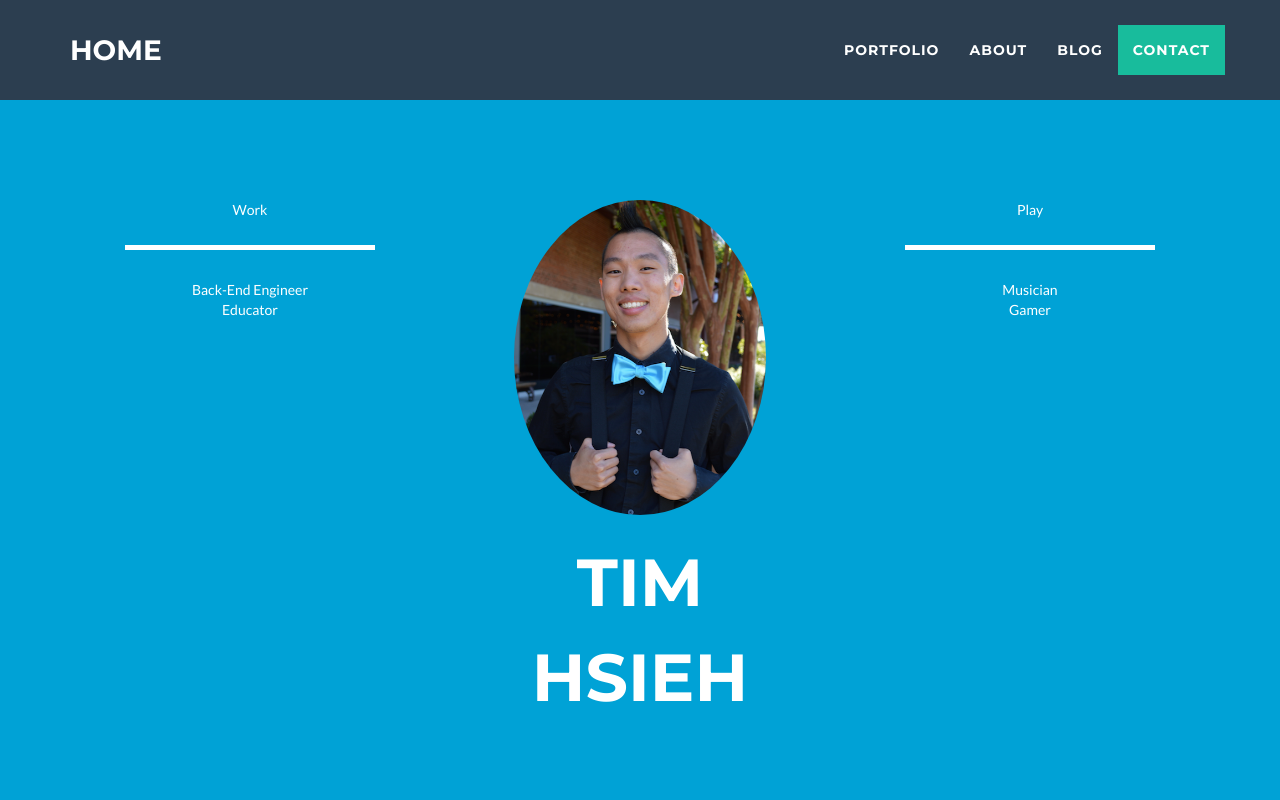
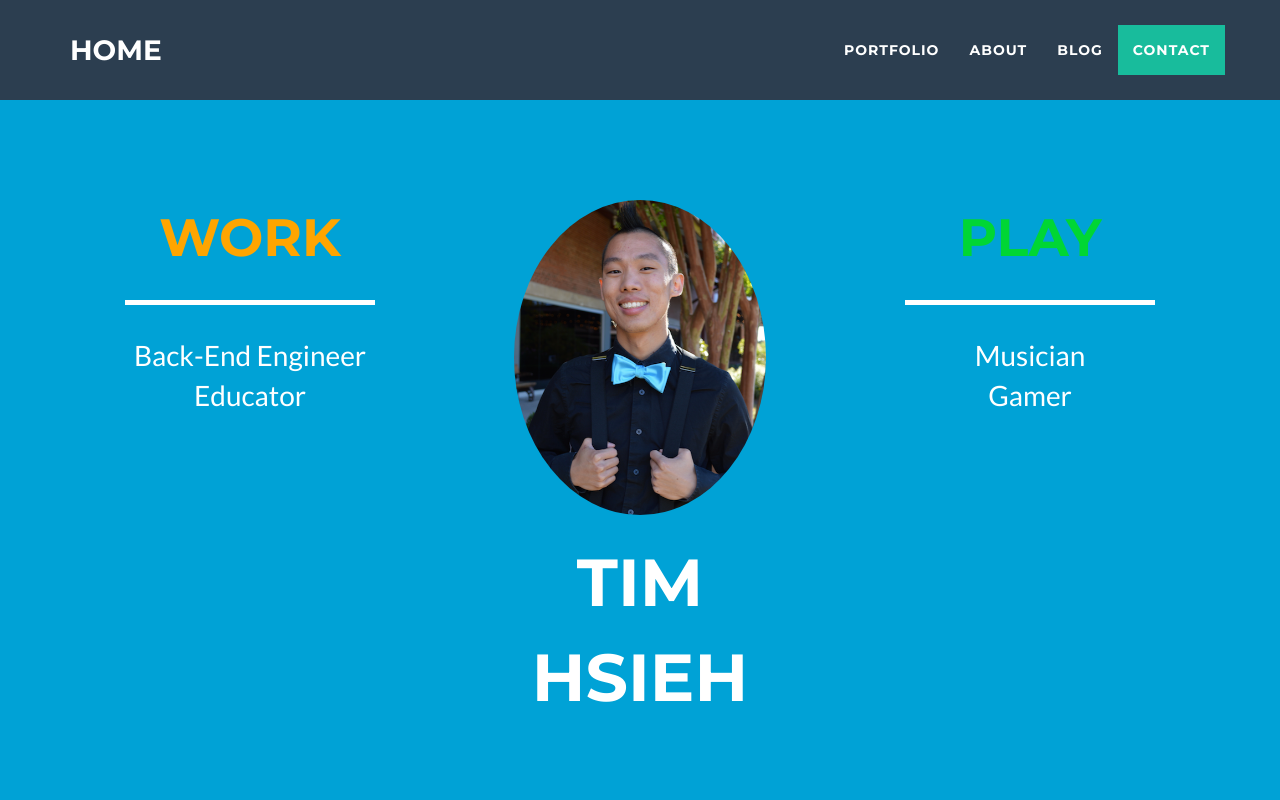
Before and after one commit to timothyhsieh27/portfolio_site, a website: page index.html in a window 1280 px wide. Shown: the top 800 px of the page. Drawn offline with nearby package versions, Linux system fonts and the light colour scheme.

Commit message:
Minor text fixes.

```diff
--- a/css/freelancer.css
+++ b/css/freelancer.css
@@ -92,6 +92,21 @@ header .intro-text .skills {
   font-size: 1.25em;
   font-weight: 300;
 }
+
+header .sub-text .work,
+header .sub-text .play {
+  display: block;
+  font-family: "Montserrat", "Helvetica Neue", Helvetica, Arial, sans-serif;
+  text-transform: uppercase;
+  font-weight: 700;
+  font-size: 2em;
+}
+
+header .sub-text .content-text {
+  font-size: 2em;
+  font-weight: 300;
+}
+
 @media (min-width: 768px) {
   header .container {
     padding-top: 200px;
@@ -100,6 +115,20 @@ header .intro-text .skills {
   header .intro-text .name {
     font-size: 4.75em;
   }
+
+  header .sub-text .work,
+  header .sub-text .play {
+    font-size: 3.75em;
+  }
+
+  header .sub-text .work {
+    color: orange;
+  }
+
+  header .sub-text .play {
+    color: #00D634;
+  }
+
   header .intro-text .skills {
     font-size: 1.75em;
   }
```
